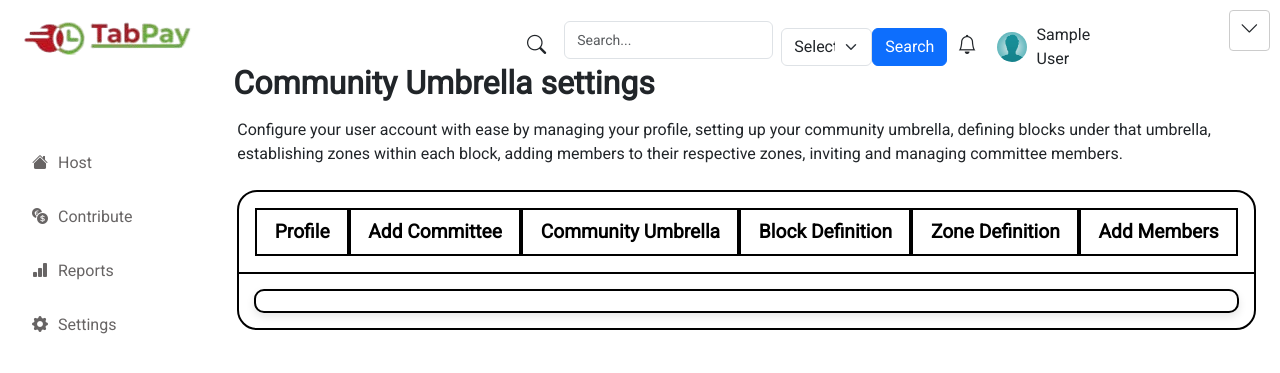
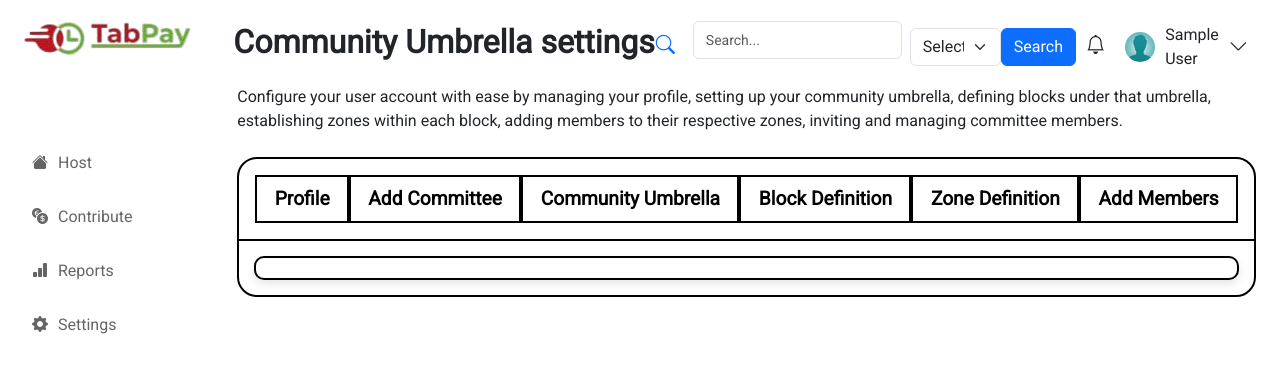
Before and after one commit to AfricodeAcademy/tabpay, a Flask app: template app/templates/settings.html in a window 1280 px wide. Shown: the top 373 px of the page. Run offline with Flask 3, Linux system fonts and the light colour scheme; the template is opened without the code that fills it: values that come from a table or form of the project are taken from there, others are empty; the visitor is signed in with stand-in values (Sample User, id 1); some libraries are stand-ins or nearby versions.

Commit message:
modified:   app/main/routes.py         modified:   app/templates/base.html         modified:   app/templates/host.html         modified:   app/templates/settings.html         modified:   app/templates/statistics.html

```diff
--- a/app/templates/base.html
+++ b/app/templates/base.html
@@ -191,34 +191,56 @@
 
         <div class="col-lg-10">
           <div class="header-profile-body mt-3">
-            <div class="row d-flex justifprofiley-content-between">
+            <div class="row d-flex justify-content-between">
               <div class="col-md-6 d-flex align-items-center">
                 <h1 class="dashboard-h1 ms-2">
                   {% block heading %}{% endblock %}
                 </h1>
               </div>
-              <div class="col-md-4 col-sm-12">
-                <!-- Profile section with search -->
-                <div class="profile-area d-flex align-items-center">
-                  <!-- Search Icon -->
-                  <i class="bi bi-search me-2" id="toggleSearch" style="cursor: pointer;"></i>
+              <div class="col-md-4 d-none d-lg-block">
+                <!-- Profile section -->
+                <div class="profile-area">
+                  <a href="{{ url_for('main.search') }}"><i
+                    class="bi bi-search me-2"
+                    id="toggleSearch"
+                    style="cursor: pointer"
+                  ></i></a>
                   <!-- Search Form -->
-                  <div id="searchFormContainer" class="d-flex align-items-center">
-                    <form action="{{ url_for('main.search') }}" method="get" class="d-flex align-items-center" onsubmit="clearSearchForm()">
-                      <input type="text" name="query" class="form-control me-2" placeholder="Search..." aria-label="Search" style="width: 250px;" required>
+                  <div
+                    id="searchFormContainer"
+                    class="d-flex align-items-center"
+                  >
+                    <form
+                      action="{{ url_for('main.search') }}"
+                      method="get"
+                      class="d-flex align-items-center"
+                      onsubmit="clearSearchForm()"
+                    >
+                      <input
+                        type="text"
+                        name="query"
+                        class="form-control me-2"
+                        placeholder="Search..."
+                        aria-label="Search"
+                        style="width: 250px"
+                        required
+                      />
                       <select name="searchType" class="form-select" required>
-                        <option value="" disabled selected>Select a category</option>
+                        <option value="" disabled selected>
+                          Select a category
+                        </option>
                         <option value="members">Members</option>
                         <option value="payments">Payments</option>
                         <option value="blocks">Blocks</option>
                         <option value="zones">Zones</option>
-                    </select>
+                      </select>
 
-
-                      <button type="submit" class="btn btn-primary">Search</button>
+                      <button type="submit" class="btn btn-primary">
+                        Search
+                      </button>
                     </form>
                   </div>
-                  <!-- Other elements (bell, profile picture, dropdown) -->
+
                   <i class="bi bi-bell"></i>
                   {% if current_user.is_authenticated %}
                   <a href="{{url_for('main.settings')}}">
@@ -233,20 +255,40 @@
                   />
                   {% endif %}
 
-
                   <span>{{current_user.full_name}}</span>
-                  <div class="dropdown mb-3">
-                    <i class="bi bi-chevron-down" id="dropdownMenuButton" data-bs-toggle="dropdown" aria-expanded="false"></i>
-                    <ul class="dropdown-menu" aria-labelledby="dropdownMenuButton">
-                      <li><a class="dropdown-item" href="{{ url_for('security.logout') }}">Logout</a></li>
-                      <li><a class="dropdown-item" href="{{ url_for('main.settings') }}">Settings</a></li>
+                  <div
+                    class="dropdown mb-3"
+                    style="border: none; position: relative"
+                  >
+                    <i
+                      class="bi bi-chevron-down"
+                      id="dropdownMenuButton"
+                      data-bs-toggle="dropdown"
+                      aria-expanded="false"
+                    >
+                      <!-- Icon and details that trigger the dropdown -->
+                    </i>
+                    <ul
+                      class="dropdown-menu"
+                      aria-labelledby="dropdownMenuButton"
+                    >
+                      <li>
+                        <span class="dropdown-item text-success"
+                          >{{current_user.email}}</span
+                        >
+                      </li>
+                      <li>
+                        <a
+                          class="dropdown-item text-danger"
+                          href="{{ url_for_security('logout') }}"
+                        >
+                          <i class="bi bi-box-arrow-right"></i> Log Out
+                        </a>
+                      </li>
                     </ul>
                   </div>
                 </div>
               </div>
-
-
-            </div>
           </div>
           <!-- Main Content -->
           {% block content %}{% endblock %}
--- a/app/templates/host.html
+++ b/app/templates/host.html
@@ -1,5 +1,5 @@
 {% extends 'base.html' %} {% import 'flash.html' as flash %} {% block heading%}
-<div class="Block-hosting mt-5">Regular Block Hosting </div>
+Regular Block Hosting
 {% endblock %} {% block content %}
 <link
   rel="stylesheet"
--- a/app/templates/settings.html
+++ b/app/templates/settings.html
@@ -1,5 +1,5 @@
 {% extends "base.html" %} {% import 'flash.html' as flash %} {% block heading%}
-<div class="Umbrella mt-5">Community Umbrella settings</div>
+Community Umbrella settings
 {% endblock %} {% block content %} {% macro
 render_field(field) %}
 <div class="mb-3">
--- a/app/templates/statistics.html
+++ b/app/templates/statistics.html
@@ -1,9 +1,5 @@
 {% extends "base.html" %} {% block heading %}
-<div class="header-container d-flex align-items-center justify-content-between">
-  <!-- Welcome Message -->
-  <div class="welcome-message mt-5">
       Welcome back, {{ current_user.full_name }}
-  </div>
 {% endblock %} {% block content %}
 <main class="temp-5-body">
   <!-- Dashboard Content -->
```
Also changed, not shown: app/main/routes.py (+5 -6 lines).
